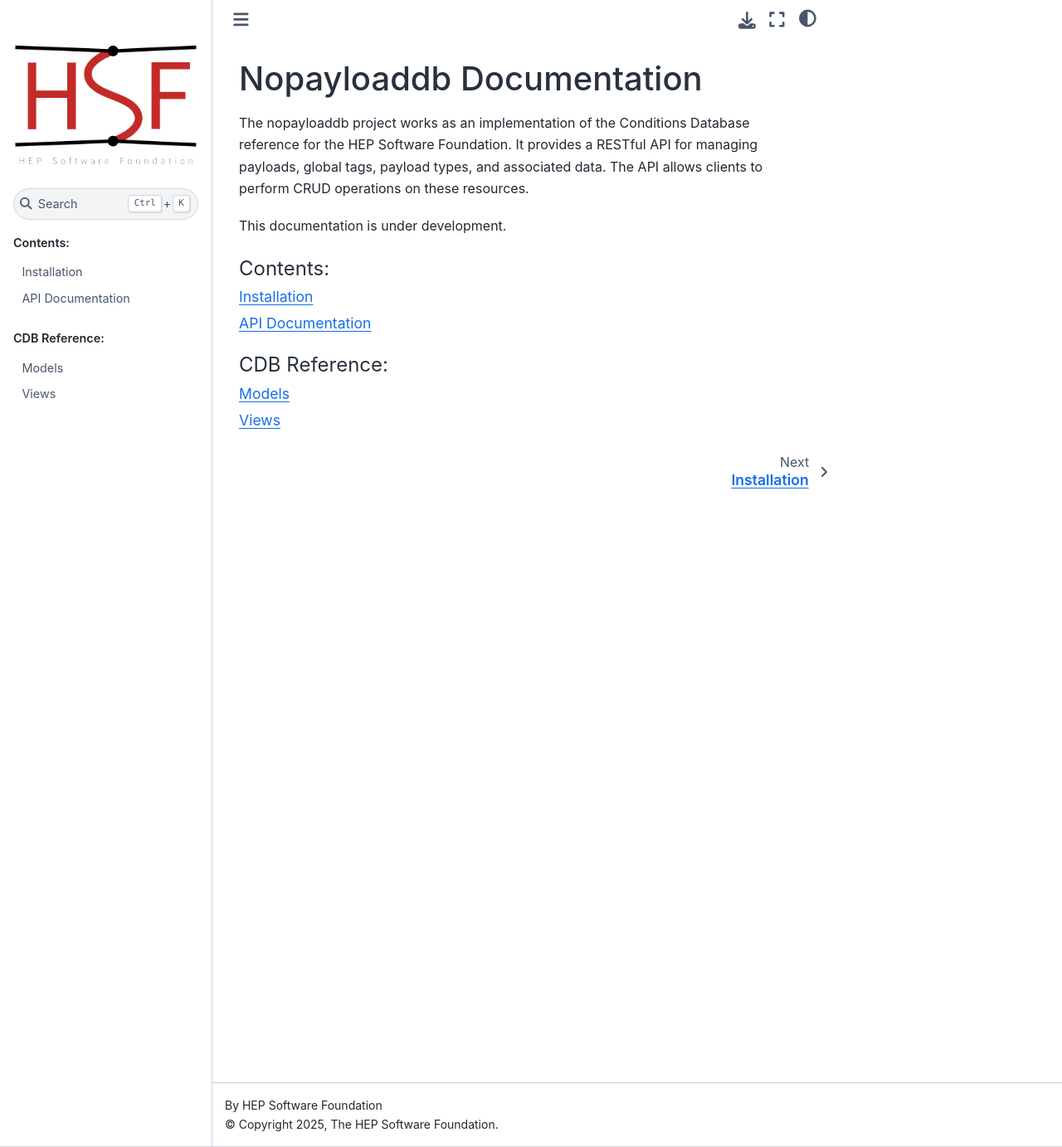
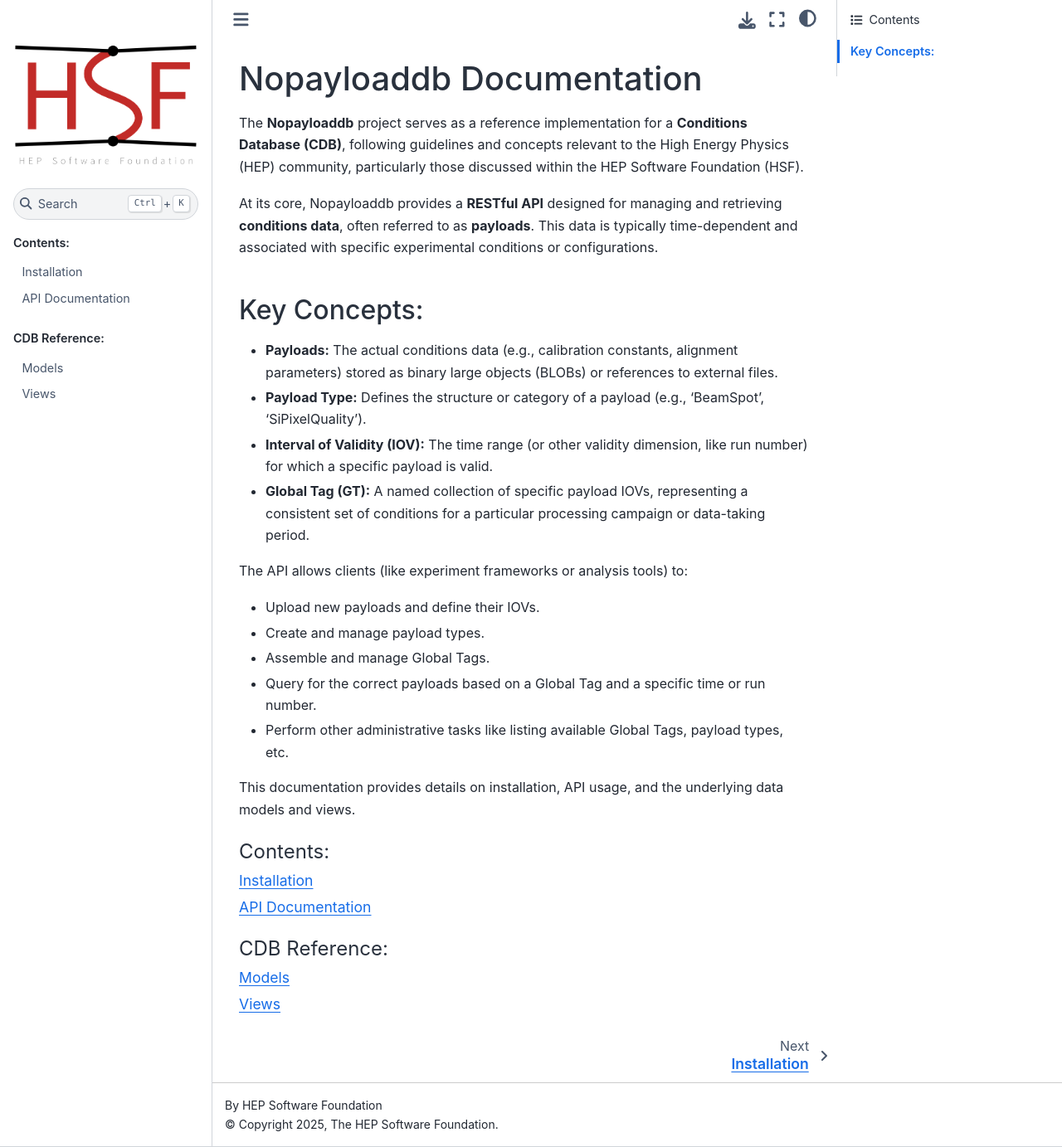
Before and after one commit to BNLNPPS/nopayloaddb, a Sphinx documentation site: the page built from docs/source/index.rst, in a window 1280 px wide and 1383 px high. Shown: the whole window at 83% size. Built offline with Sphinx 7.4.7 and the Sphinx Book theme 1.1.4, drawn with Linux system fonts in a browser that asks for light colours.

Commit message:
docs: explain basics of nopayloaddb in documentation

```diff
--- a/docs/source/index.rst
+++ b/docs/source/index.rst
@@ -3,11 +3,27 @@
 Nopayloaddb Documentation
 ==========================
 
-The nopayloaddb project works as an implementation of the Conditions Database reference for the HEP Software Foundation.
-It provides a RESTful API for managing payloads, global tags, payload types, and associated data.
-The API allows clients to perform CRUD operations on these resources.
+The **Nopayloaddb** project serves as a reference implementation for a **Conditions Database (CDB)**, following guidelines and concepts relevant to the High Energy Physics (HEP) community, particularly those discussed within the HEP Software Foundation (HSF).
 
-This documentation is under development.
+At its core, Nopayloaddb provides a **RESTful API** designed for managing and retrieving **conditions data**, often referred to as **payloads**. This data is typically time-dependent and associated with specific experimental conditions or configurations.
+
+Key Concepts:
+-------------
+
+*   **Payloads:** The actual conditions data (e.g., calibration constants, alignment parameters) stored as binary large objects (BLOBs) or references to external files.
+*   **Payload Type:** Defines the structure or category of a payload (e.g., 'BeamSpot', 'SiPixelQuality').
+*   **Interval of Validity (IOV):** The time range (or other validity dimension, like run number) for which a specific payload is valid.
+*   **Global Tag (GT):** A named collection of specific payload IOVs, representing a consistent set of conditions for a particular processing campaign or data-taking period.
+
+The API allows clients (like experiment frameworks or analysis tools) to:
+
+*   Upload new payloads and define their IOVs.
+*   Create and manage payload types.
+*   Assemble and manage Global Tags.
+*   Query for the correct payloads based on a Global Tag and a specific time or run number.
+*   Perform other administrative tasks like listing available Global Tags, payload types, etc.
+
+This documentation provides details on installation, API usage, and the underlying data models and views.
 
 .. toctree::
    :maxdepth: 2
```
